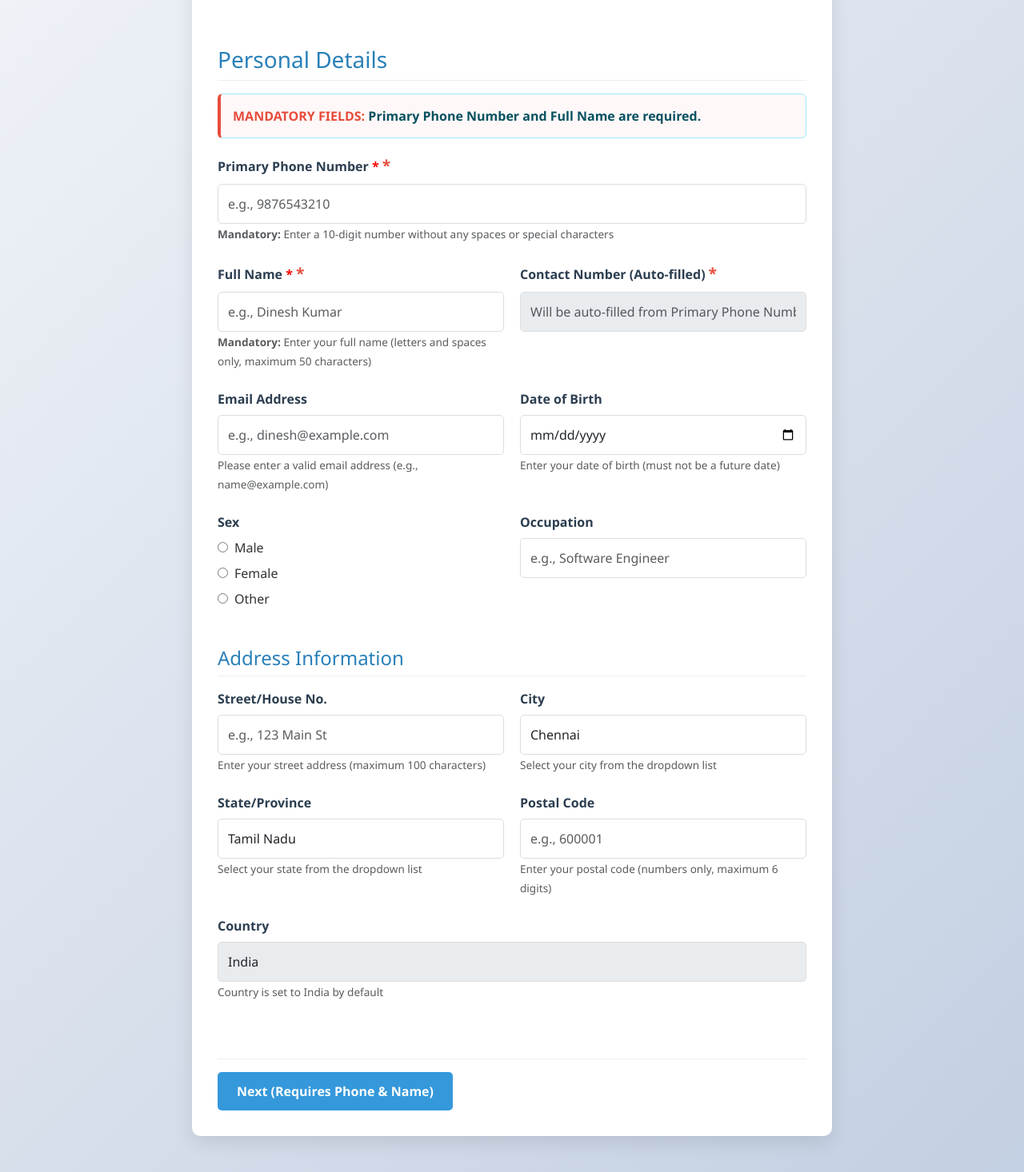
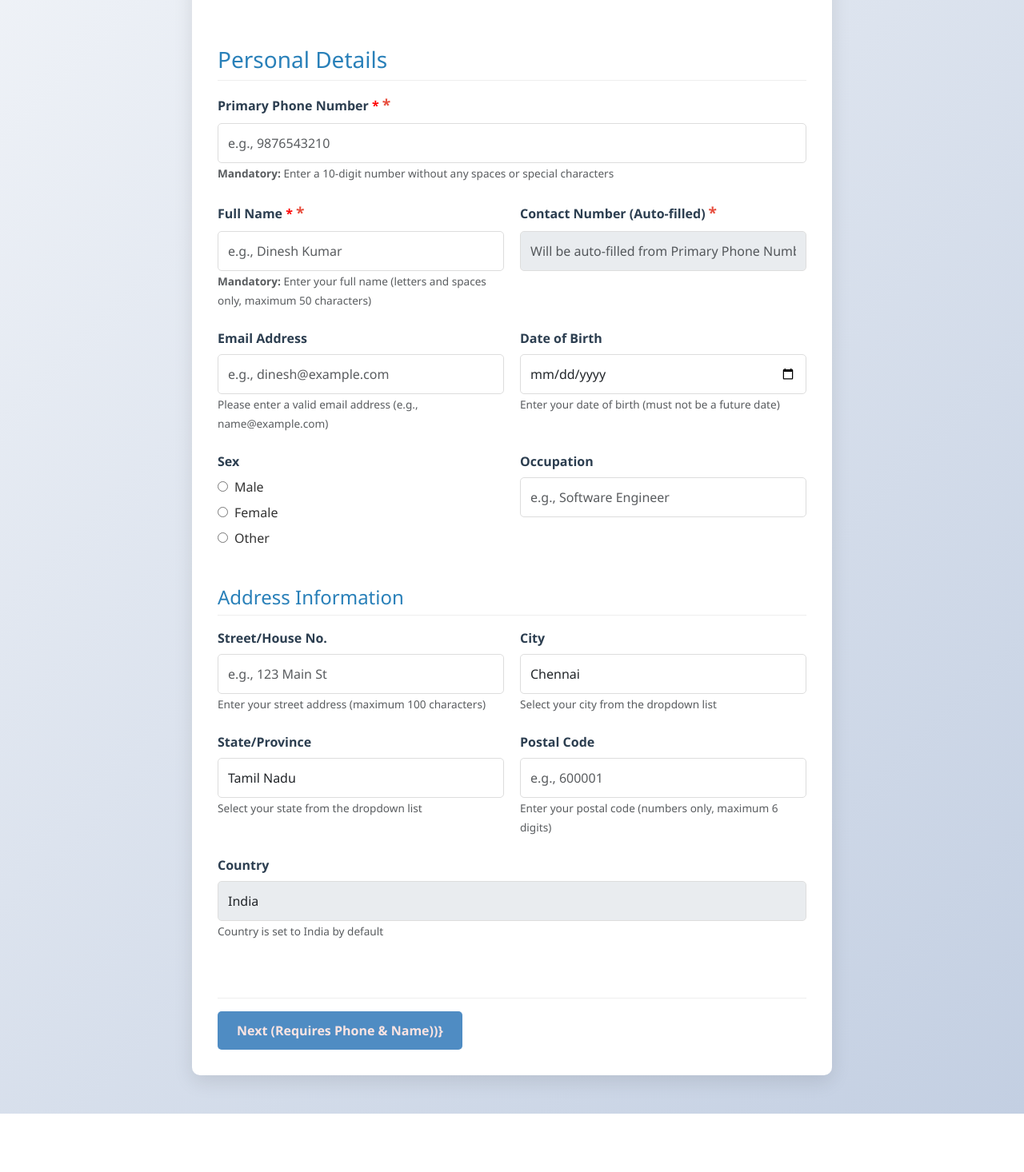
Before and after one commit to deepak-sekarbabu/patient-registration-ui, a React (Create React App) app: page / in a window 1280 px wide. Shown: the part 423-1889 px from the top of the page at 80% size. After the commit the page ends 1816 px from the top, so only its background shows below. Built offline with nearby package versions, Linux system fonts and the light colour scheme.

Commit message:
feat: Add error animation for mandatory fields in patient registration form

```diff
--- a/src/components/PatientRegistration/PatientRegistrationForm.js
+++ b/src/components/PatientRegistration/PatientRegistrationForm.js
@@ -67,12 +67,15 @@ const PatientRegistrationForm = () => {
   const [currentStep, setCurrentStep] = useState(1);
   const [isSubmitting, setIsSubmitting] = useState(false);
   const [submitSuccess, setSubmitSuccess] = useState(false);
-  const [submitError, setSubmitError] = useState("");
+  const [submitError, setSubmitError] = useState(""); // State to track if the user tried to submit with missing required fields
+  const [showMissingFieldsError, setShowMissingFieldsError] = useState(false);
   // Function to display error notification for missing mandatory fields
   const displayMandatoryFieldsError = () => {
-    if (currentStep === 1) {
-      // Check specifically for missing phone number or name
-      if (!formData.phoneNumber || !formData.personalDetails.name) {
+    if (
+      currentStep === 1 &&
+      (showMissingFieldsError ||
+        (!formData.phoneNumber || !formData.personalDetails.name))
+    ) {
       return (
         <div
           className="error-message"
@@ -81,6 +84,7 @@ const PatientRegistrationForm = () => {
             textAlign: "left",
             padding: "15px",
             border: "2px solid #e74c3c",
+            animation: showMissingFieldsError ? "shake 0.5s" : "none",
           }}
         >
           <h4 style={{ margin: "0 0 10px 0", color: "#e74c3c" }}>
@@ -94,15 +98,24 @@ const PatientRegistrationForm = () => {
                 10-digit phone number
               </li>
             )}
+            {formData.phoneNumber && !/^\d{10}$/.test(formData.phoneNumber) && (
+              <li>
+                <strong>Primary Phone Number</strong> - Phone number must be exactly 10 digits
+              </li>
+            )}
             {!formData.personalDetails.name && (
               <li>
                 <strong>Full Name</strong> - Please enter your full name
               </li>
             )}
+            {formData.personalDetails.name && (formData.personalDetails.name.length > 50 || /[^a-zA-Z\s]/.test(formData.personalDetails.name)) && (
+              <li>
+                <strong>Full Name</strong> - Name can only contain letters and spaces (max 50 characters)
+              </li>
+            )}
           </ul>
         </div>
       );
-      }
     }
     return null;
   };
@@ -358,29 +371,36 @@ const PatientRegistrationForm = () => {
         [field]: newArray,
       },
     });
-  };
-
-  // Navigation between form steps
+  };  // Navigation between form steps
   const nextStep = () => {
-    // For the first step, validate phone number, email, birthdate, and name
+    // For the first step, validate only phone number and name as mandatory
     if (currentStep === 1) {
       let hasErrors = false;
+      let hasMandatoryErrors = false;
       const updatedErrors = { ...errors };
+
+      // Clear all previous errors first
+      Object.keys(updatedErrors).forEach(key => {
+        updatedErrors[key] = "";
+      });
 
       // MANDATORY: Validate phone number format and length
       if (!formData.phoneNumber) {
         updatedErrors.phoneNumber =
           "Primary Phone Number is mandatory and required to proceed";
         hasErrors = true;
+        hasMandatoryErrors = true;
       } else if (!/^\d{10}$/.test(formData.phoneNumber)) {
         updatedErrors.phoneNumber = "Phone number must be exactly 10 digits";
         hasErrors = true;
+        hasMandatoryErrors = true;
       }
 
       // MANDATORY: Validate name
       if (!formData.personalDetails.name) {
         updatedErrors.name = "Full Name is mandatory and required to proceed";
         hasErrors = true;
+        hasMandatoryErrors = true;
       } else if (formData.personalDetails.name.length > 50) {
         updatedErrors.name = "Full Name cannot exceed 50 characters";
         hasErrors = true;
@@ -389,19 +409,19 @@ const PatientRegistrationForm = () => {
         hasErrors = true;
       }
 
-      // Validate email
+      // Only validate other fields if they're not empty
+
+      // Validate email only if provided
+      if (formData.personalDetails.email) {
         const emailRegex = /^[^\s@]+@[^\s@]+\.[^\s@]+$/;
-      if (!formData.personalDetails.email) {
-        updatedErrors.email = "Email address is required";
-        hasErrors = true;
-      } else if (!emailRegex.test(formData.personalDetails.email)) {
+        if (!emailRegex.test(formData.personalDetails.email)) {
           updatedErrors.email = "Please enter a valid email address";
           hasErrors = true;
-      } // Validate birthdate
-      if (!formData.personalDetails.birthdate) {
-        updatedErrors.birthdate = "Date of Birth is required";
-        hasErrors = true;
-      } else {
+        }
+      }
+
+      // Validate birthdate only if provided
+      if (formData.personalDetails.birthdate) {
         const selectedDate = new Date(formData.personalDetails.birthdate);
         const today = new Date();
         today.setHours(0, 0, 0, 0); // Set time to beginning of the day
@@ -412,32 +432,54 @@ const PatientRegistrationForm = () => {
         }
       }
 
-      // Validate street/house no
-      if (formData.personalDetails.address.street.length > 100) {
+      // Validate street/house no only if provided
+      if (formData.personalDetails.address.street && formData.personalDetails.address.street.length > 100) {
         updatedErrors.street = "Street/House No. cannot exceed 100 characters";
         hasErrors = true;
-      } // Validate postal code
-      if (!formData.personalDetails.address.postalCode) {
-        updatedErrors.postalCode = "Postal Code is required";
-        hasErrors = true;
-      } else if (
-        !/^\d{1,6}$/.test(formData.personalDetails.address.postalCode)
-      ) {
+      }
+
+      // Validate postal code only if provided
+      if (formData.personalDetails.address.postalCode) {
+        if (!/^\d{1,6}$/.test(formData.personalDetails.address.postalCode)) {
           updatedErrors.postalCode =
             "Postal Code must be numeric and up to 6 digits";
           hasErrors = true;
         }
+      }
 
-      // Validate city
-      if (!formData.personalDetails.address.city) {
+      // Validate city only if user interacted with the city field (selected an option)
+      if (formData.personalDetails.address.city && formData.personalDetails.address.city !== "Chennai") {
+        // Only validate if user changed from default city
+        if (formData.personalDetails.address.city === "") {
           updatedErrors.city = "Please select a city";
           hasErrors = true;
         }
-
-      // If there are any errors, update the errors state and return
+      }      // If there are any errors, update the errors state and return
       if (hasErrors) {
         setErrors(updatedErrors);
+
+        // If specifically the mandatory fields are missing or invalid, show the mandatory fields error
+        if (hasMandatoryErrors) {
+          setShowMissingFieldsError(true);
+
+          // Scroll to the top to make sure the error message is visible
+          window.scrollTo(0, 0);
+
+          // Reset the flag after 3 seconds to stop the animation
+          setTimeout(() => {
+            setShowMissingFieldsError(false);
+          }, 3000);
+
+          return; // Only block proceeding if mandatory fields have errors
+        }
+
+        // If only optional fields have errors but mandatory fields are fine, allow proceeding
+        if (!hasMandatoryErrors) {
+          // If validation passes, move to the next step
+          setCurrentStep(currentStep + 1);
+          window.scrollTo(0, 0);
           return;
+        }
       }
     }
 
@@ -748,30 +790,9 @@ const PatientRegistrationForm = () => {
           <span className={currentStep === 5 ? "active" : ""}>Preferences</span>
           <span className={currentStep === 6 ? "active" : ""}>Review</span>
         </div>
-      </div>
-
+      </div>{" "}
       {displayMandatoryFieldsError()}
-
       <form onSubmit={handleSubmit}>
-        {currentStep === 1 && (errors.phoneNumber || errors.name) && (
-          <div
-            className="error-message"
-            style={{
-              marginBottom: "20px",
-              textAlign: "left",
-              padding: "10px 15px",
-            }}
-          >
-            <p>
-              <strong>Important:</strong> Please fix the following issues to
-              proceed:
-            </p>
-            <ul style={{ margin: "5px 0", paddingLeft: "20px" }}>
-              {errors.phoneNumber && <li>{errors.phoneNumber}</li>}
-              {errors.name && <li>{errors.name}</li>}
-            </ul>
-          </div>
-        )}
         <div className="form-content">{renderStep()}</div>
 
         {submitSuccess && (
@@ -797,7 +818,7 @@ const PatientRegistrationForm = () => {
             >
               Previous
             </button>
-          )}
+          )}{" "}
           {currentStep < 6 && (
             <button
               type="button"
@@ -808,8 +829,31 @@ const PatientRegistrationForm = () => {
                   ? "Primary Phone Number and Full Name are mandatory to proceed"
                   : ""
               }
-            >
-              {currentStep === 1 ? "Next (Requires Phone & Name)" : "Next"}
+              style={{
+                position: "relative",
+                overflow: "hidden",
+              }}
+            >              {currentStep === 1 ? "Next (Requires Phone & Name)" : "Next"}
+              {currentStep === 1 &&
+                ((!formData.phoneNumber ||
+                 (formData.phoneNumber && !/^\d{10}$/.test(formData.phoneNumber)) ||
+                 !formData.personalDetails.name ||
+                 (formData.personalDetails.name &&
+                  (formData.personalDetails.name.length > 50 ||
+                   /[^a-zA-Z\s]/.test(formData.personalDetails.name))))) && (
+                  <span
+                    style={{
+                      position: "absolute",
+                      top: "0",
+                      left: "0",
+                      right: "0",
+                      bottom: "0",
+                      backgroundColor: "rgba(231, 76, 60, 0.15)",
+                      pointerEvents: "none",
+                    }}
+                  />
+                )}
+                )}
             </button>
           )}{" "}
           {currentStep === 6 && (
--- a/src/components/PatientRegistration/PersonalDetailsForm.js
+++ b/src/components/PatientRegistration/PersonalDetailsForm.js
@@ -75,22 +75,6 @@ const PersonalDetailsForm = ({
   return (
     <div className="form-section">
       <h3 className="form-section-title">Personal Details</h3>{" "}
-      <div
-        className="alert alert-info"
-        style={{
-          backgroundColor: "#fff8f8",
-          padding: "15px",
-          borderLeft: "4px solid #e74c3c",
-          marginBottom: "20px",
-          fontWeight: "bold",
-        }}
-      >
-        <span style={{ color: "#e74c3c", fontSize: "16px" }}>
-          MANDATORY FIELDS:
-        </span>{" "}
-        <strong>Primary Phone Number</strong> and <strong>Full Name</strong> are
-        required.
-      </div>
       <div className="form-row">
         <div className="form-col">
           {" "}
@@ -174,7 +158,6 @@ const PersonalDetailsForm = ({
               readOnly
               disabled
               placeholder="Will be auto-filled from Primary Phone Number"
-              required
             />
           </div>
         </div>
@@ -195,7 +178,6 @@ const PersonalDetailsForm = ({
                 handleChange("personalDetails", "email", e.target.value)
               }
               placeholder="e.g., dinesh@example.com"
-              required
             />
             {errors.email ? (
               <div className="input-error">{errors.email}</div>
@@ -219,7 +201,6 @@ const PersonalDetailsForm = ({
               onChange={(e) =>
                 handleChange("personalDetails", "birthdate", e.target.value)
               }
-              required
               max={new Date().toISOString().split("T")[0]} // Prevent selecting future dates in the date picker
             />
             {errors.birthdate ? (
@@ -247,7 +228,6 @@ const PersonalDetailsForm = ({
                   onChange={(e) =>
                     handleChange("personalDetails", "sex", e.target.value)
                   }
-                  required
                 />
                 <label htmlFor="male">Male</label>
               </div>
@@ -317,7 +297,6 @@ const PersonalDetailsForm = ({
               onChange={(e) => handleAddressChange("street", e.target.value)}
               placeholder="e.g., 123 Main St"
               maxLength="100"
-              required
             />
             {errors.street ? (
               <div className="input-error">{errors.street}</div>
@@ -339,7 +318,6 @@ const PersonalDetailsForm = ({
               className={`form-control ${errors.city ? "is-invalid" : ""}`}
               value={personalDetails.address.city}
               onChange={(e) => handleAddressChange("city", e.target.value)}
-              required
             >
               <option value="">Select a city</option>
               {cities.map((city) => (
@@ -369,7 +347,6 @@ const PersonalDetailsForm = ({
               className={`form-control ${errors.state ? "is-invalid" : ""}`}
               value={personalDetails.address.state}
               onChange={(e) => handleAddressChange("state", e.target.value)}
-              required
             >
               {states.map((state) => (
                 <option key={state} value={state}>
@@ -406,7 +383,6 @@ const PersonalDetailsForm = ({
               onKeyDown={handleNumericInput}
               maxLength="6"
               placeholder="e.g., 600001"
-              required
             />
             {errors.postalCode ? (
               <div className="input-error">{errors.postalCode}</div>
@@ -433,7 +409,6 @@ const PersonalDetailsForm = ({
               readOnly
               disabled
               placeholder="India"
-              required
             />
             <small className="form-text text-muted">
               Country is set to India by default
```
Also changed, not shown: src/components/PatientRegistration/PatientRegistrationForm.css (+22 -0 lines). Lines whose indentation alone changed are shown as unchanged.
